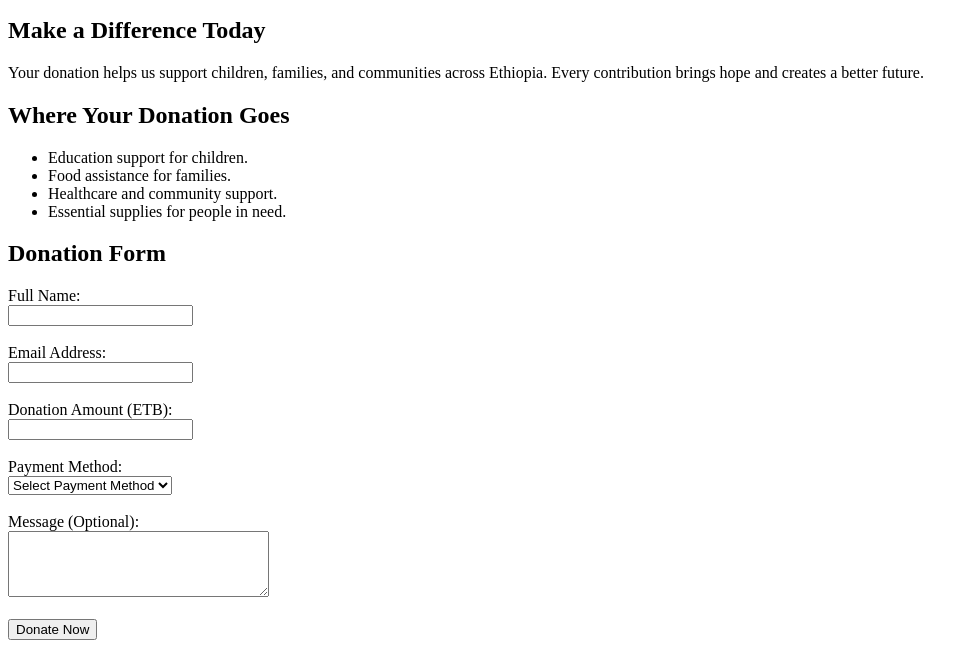
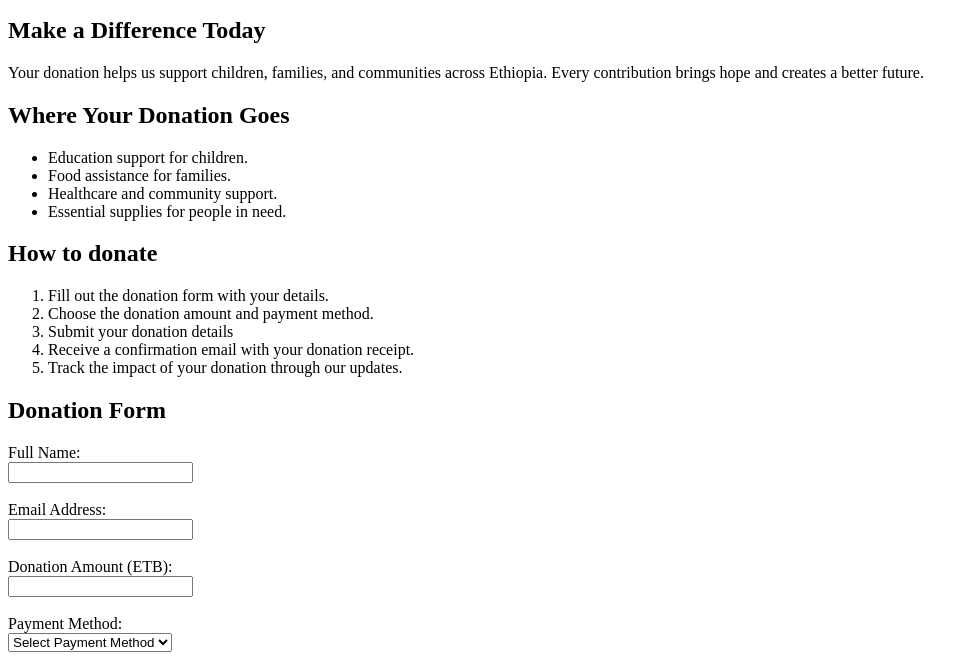
Before and after one commit to FirdousMohammedHassen/Hope-Hands-Charity, a plain HTML site: page donate.html in a window 1280 px wide. Shown: the part 127-784 px from the top of the page, without its empty margins (0-978 px from the left). Drawn offline with Linux system fonts and the light colour scheme.

Commit message:
I add ordered donation from processs list to donatioon page.

```diff
--- a/donate.html
+++ b/donate.html
@@ -33,6 +33,16 @@
             <li>Healthcare and community support.</li>
             <li>Essential supplies for people in need.</li>
         </ul>
+    </section>
+    <section>
+        <h2>How to donate</h2>
+        <ol>
+            <li>Fill out the donation form with your details.</li>
+            <li>Choose the donation amount and payment method.</li>
+            <li>Submit your donation details</li>
+            <li>Receive a confirmation email with your donation receipt.</li>
+            <li>Track the impact of your donation through our updates.</li>
+        </ol>
     </section>
     <section>
         <h2>Donation Form</h2>
```
